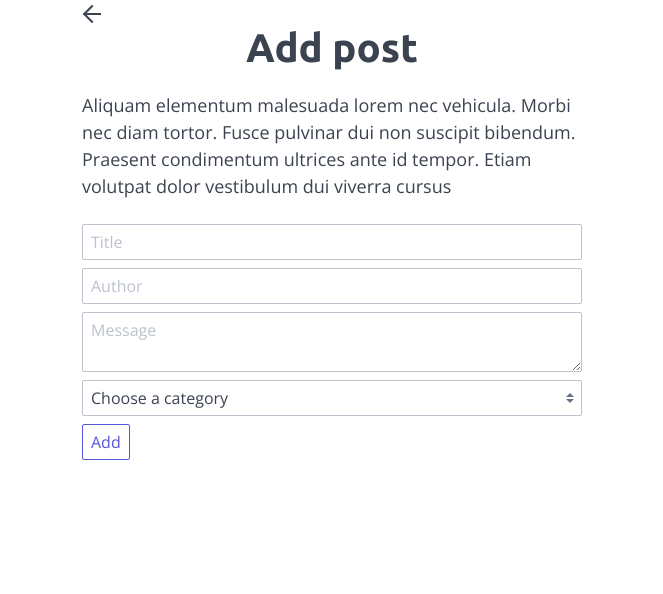
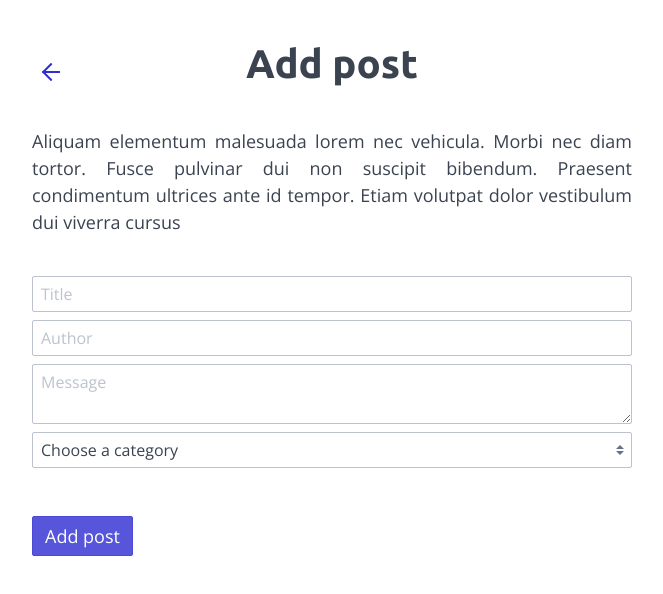
Before and after one commit to williamfelippe/readable, a React (Create React App) app: page /post/new in a window 1280 px wide. Shown: the top 594 px of the page, without its empty margins (308-971 px from the left). Built offline with nearby package versions, Linux system fonts and the light colour scheme.

Commit message:
feat: Adding posts and categories requests to root page

```diff
--- a/src/containers/Home/Home.jsx
+++ b/src/containers/Home/Home.jsx
@@ -1,18 +1,45 @@
 import React, { Component } from 'react'
 import { connect } from 'react-redux'
+import {
+    posts as postsActions,
+    categories as categoriesActions
+} from '../../actions'
+import {
+    Container,
+    Columns,
+    Col
+} from '../../components/Spectre'
+//import './style.css'
 
 class Home extends Component {
+
+    componentDidMount() {
+        const { getPosts, getCategories } = this.props
+
+        getPosts()
+        getCategories()
+    }
+
     render() {
         return (
-            <div>
-                Alright, alright, alright
-            </div>
+            <Container grid="lg">
+                <Columns>
+                    <Col xs={12}>
+                        Alright, alright, alright
+                    </Col>
+                </Columns>
+            </Container>
         )
     }
 }
 
-const mapStateToProps = (state) => ({
+const mapStateToProps = state => ({
 
 })
 
-export default connect(mapStateToProps)(Home)
+const mapDispatchToProps = dispatch => ({
+    getPosts: () => dispatch(postsActions.getPosts()),
+    getCategories: () => dispatch(categoriesActions.getCategories())
+})
+
+export default connect(mapStateToProps, mapDispatchToProps)(Home)
--- a/src/containers/NewPost/NewPost.jsx
+++ b/src/containers/NewPost/NewPost.jsx
@@ -1,7 +1,17 @@
 import React, { Component } from 'react'
 import { connect } from 'react-redux'
-import { Container, Columns, Col, Icon, Button, Input, TextArea, Select } from '../../components/Spectre'
 import { posts as postsActions } from '../../actions'
+import {
+    Container,
+    Columns,
+    Col,
+    Icon,
+    Button,
+    LinkButton,
+    Input,
+    TextArea,
+    Select
+} from '../../components/Spectre'
 import uuidv4 from 'uuid/v4'
 import './style.css'
 
@@ -80,11 +90,13 @@ class NewPost extends Component {
         const isEditing = (postId && postId !== undefined)
 
         return (
-            <Container>
+            <Container grid="lg">
                 <Columns>
                     <Col xs={12}>
                         <div className="newpost">
-                            <Icon icon="back" className="newpost__backbutton" />
+                            <LinkButton to="/" kind="link" className="newpost__backbutton">
+                                <Icon icon="back" />
+                            </LinkButton>
 
                             <h1 className="ta-c">
                                 Add post
@@ -99,22 +111,38 @@ class NewPost extends Component {
 
                             <form onSubmit={this.handleSubmit.bind(this)} className="newpost__form">
 
-                                <Input id="title" placeholder="Title" />
-
-                                {!isEditing && <Input id="author" placeholder="Author" />}
-
-                                <TextArea id="message" placeholder="Message" />
+                                <Input
+                                    id="title"
+                                    placeholder="Title" />
 
                                 {
-                                    !isEditing && <Select placeholder="Choose a category" options={[
-                                        { value: 'teste', text: 'Teste' },
-                                        { value: 'teste2', text: 'Teste2' },
-                                        { value: 'teste3', text: 'Teste3' }
-                                    ]} />
+                                    !isEditing &&
+                                    <Input
+                                        id="author"
+                                        placeholder="Author" />
                                 }
 
-                                <Button type="submit">
-                                    Add
+                                <TextArea
+                                    id="message"
+                                    placeholder="Message" />
+
+                                {
+                                    !isEditing &&
+                                    <Select
+                                        placeholder="Choose a category"
+                                        options={[
+                                            { value: 'teste', text: 'Teste' },
+                                            { value: 'teste2', text: 'Teste2' },
+                                            { value: 'teste3', text: 'Teste3' }
+                                        ]} />
+                                }
+
+                                <Button
+                                    type="submit"
+                                    size="lg"
+                                    kind="primary"
+                                    className="newpost_button">
+                                    Add post
                                 </Button>
                             </form>
                         </div>
--- a/src/containers/NewPost/style.css
+++ b/src/containers/NewPost/style.css
@@ -1,7 +1,14 @@
 .newpost {
-  max-width: 500px;
-  margin: 0 auto; }
+  max-width: 600px;
+  margin: 0 auto;
+  padding-top: 40px; }
   .newpost .newpost__backbutton {
-    font-size: 20px; }
+    font-size: 20px;
+    position: absolute;
+    top: 55px; }
   .newpost .newpost__description {
-    font-size: 18px; }
+    font-size: 18px;
+    text-align: justify;
+    margin: 40px 0; }
+  .newpost .newpost_button {
+    margin-top: 40px; }
--- a/src/containers/NewPost/style.scss
+++ b/src/containers/NewPost/style.scss
@@ -1,12 +1,22 @@
 .newpost {
-    max-width: 500px;
+    max-width: 600px;
     margin: 0 auto;
+    padding-top: 40px;
 
     .newpost__backbutton {
         font-size: 20px;
+        position: absolute;
+        top: 55px;
     }
 
     .newpost__description {
         font-size: 18px;
+        text-align: justify;
+
+        margin: 40px 0;
+    }
+
+    .newpost_button {
+        margin-top: 40px;
     }
 }
```
